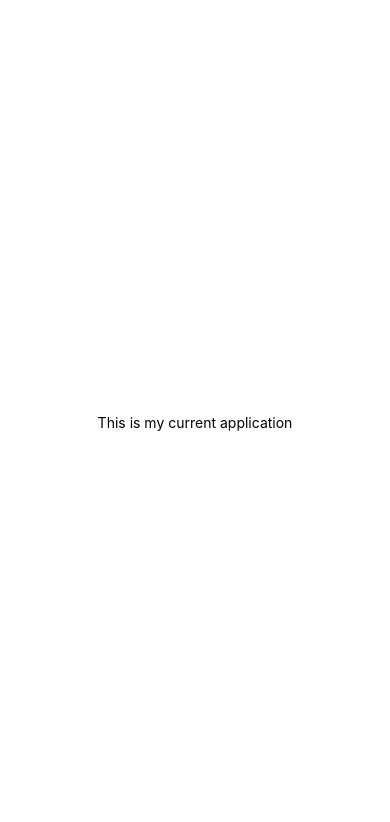
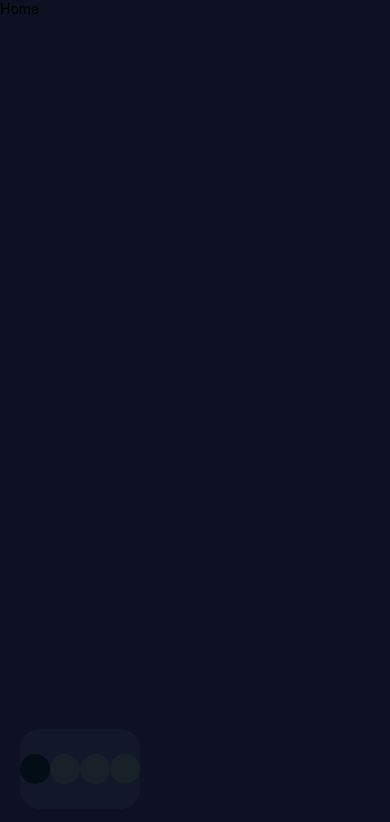
Before and after one commit to draqist/Minx, a React Native app: screen /BottomNavigator in a window 390 px wide. Shown: the top 822 px of the page. Built offline with nearby package versions, Linux system fonts and the light colour scheme.

Commit message:
feat: setup custom bottom naviagtion config and also theme

```diff
--- a/App.tsx
+++ b/App.tsx
@@ -1,13 +1,16 @@
-import { StatusBar } from 'expo-status-bar';
-import { Text, View } from 'react-native';
-import styles from './styles/styles';
+import { NavigationContainer } from '@react-navigation/native';
+
+import { createStackNavigator } from '@react-navigation/stack';
+import BottomNavigator from './utils/BottomNavigator';
+
+const Stack = createStackNavigator();
 
 export default function App() {
-  const {container} = styles;
   return (
-    <View style={container}>
-      <Text>This is my current application</Text>
-      <StatusBar style="auto" />
-    </View>
+    <NavigationContainer>
+      <Stack.Navigator initialRouteName='Home' screenOptions={{headerShown: false}}>
+        <Stack.Screen name="BottomNavigator" component={BottomNavigator} />
+      </Stack.Navigator>
+    </NavigationContainer>
   );
 }
--- a/app.json
+++ b/app.json
@@ -5,7 +5,7 @@
     "version": "1.0.0",
     "orientation": "portrait",
     "icon": "./assets/icon.png",
-    "userInterfaceStyle": "light",
+    "userInterfaceStyle": "automatic",
     "splash": {
       "image": "./assets/splash.png",
       "resizeMode": "contain",
--- /dev/null
+++ b/components/TabComponent.tsx
@@ -0,0 +1,48 @@
+import React from 'react'
+import { Dimensions, Pressable, Text, View } from 'react-native'
+import styles from '../styles/BottomTab'
+
+
+const width = Dimensions.get('window').width
+const TabComponent = ({ state, descriptors, navigation }: any) => {
+  const {container, mainTab,innerTab} = styles
+  return (
+    <View style={container}>
+      {
+        state.routes.map((route: any, index: any) => {
+          const {options} = descriptors[route.key]
+          const label = options.tabBarLabel !== undefined ? options.tabBarLabel : options.title !== undefined ? options.title : route.name
+          const isFocused = state.index === index
+
+          const onPress = () => {
+            const event = navigation.emit({
+              type: 'tabPress',
+              target: route.key,
+              canPreventDefault: true,
+            })
+            if (!isFocused && !event.defaultPrevented) {
+              navigation.navigate(route.name)
+            }
+          }
+          const onLongPress = () => {
+            navigation.emit({
+              type: 'tabLongPress',
+              target: route.key,
+            })
+          }
+          return (
+            <View key={index} style={mainTab}>
+              <Pressable onPress={onPress} onLongPress={onLongPress} style={{ backgroundColor: isFocused ? "#030D16" : "#182028", borderRadius: 20, }}>
+                <View style={innerTab}>
+                  {/* {options.tabBarIcon({focused: isFocused, color: "#fff", size: 20})} */}
+                </View>
+              </Pressable>
+            </View>
+          )
+        })
+        }
+    </View>
+  )
+}
+
+export default TabComponent
--- /dev/null
+++ b/screens/Actors.tsx
@@ -0,0 +1,12 @@
+import { View, Text } from 'react-native'
+import React from 'react'
+
+const Actors = () => {
+  return (
+    <View>
+      <Text>Actors</Text>
+    </View>
+  )
+}
+
+export default Actors
--- /dev/null
+++ b/screens/Home.tsx
@@ -0,0 +1,12 @@
+import { View, Text } from 'react-native'
+import React from 'react'
+
+const Home = () => {
+  return (
+    <View style={{backgroundColor: "#0d1123",height: "100%"}}>
+      <Text>Home</Text>
+    </View>
+  )
+}
+
+export default Home
--- /dev/null
+++ b/screens/Movies.tsx
@@ -0,0 +1,12 @@
+import React from 'react'
+import { Text, View } from 'react-native'
+
+const Movies = () => {
+  return (
+    <View>
+      <Text>Movies</Text>
+    </View>
+  )
+}
+
+export default Movies
--- /dev/null
+++ b/screens/Profile.tsx
@@ -0,0 +1,12 @@
+import React from 'react'
+import { Text, View } from 'react-native'
+
+const Profile = () => {
+  return (
+    <View>
+      <Text>Profile</Text>
+    </View>
+  )
+}
+
+export default Profile
--- /dev/null
+++ b/styles/BottomTab.ts
@@ -0,0 +1,29 @@
+import { Dimensions, StyleSheet } from 'react-native';
+// theme color === #12182A
+const width = Dimensions.get('window').width
+
+export default StyleSheet.create({
+  container: {
+    flexDirection: 'row',
+    position: 'absolute',
+    bottom: 35,
+    backgroundColor: "#12182A",
+    blurRadius: 9,
+    borderRadius: 20,
+    marginHorizontal: width * 0.05
+  },
+  mainTab: {
+    flex: 1,
+    justifyContent: 'center',
+    alignItems: 'center',
+    marginVertical: 10,
+    borderRadius: 1,
+    height: 60,
+  },
+  innerTab: {
+    justifyContent: 'center',
+    alignItems: 'center',
+    flex: 1,
+    padding: 15
+  }
+});
--- a/styles/styles.ts
+++ b/styles/styles.ts
@@ -1,5 +1,5 @@
 import { StyleSheet } from 'react-native';
-
+// theme color === #12182A
 export default StyleSheet.create({
   container: {
     flex: 1,
--- /dev/null
+++ b/utils/BottomNavigator.tsx
@@ -0,0 +1,22 @@
+import { createBottomTabNavigator } from '@react-navigation/bottom-tabs';
+import React from 'react';
+import TabComponent from '../components/TabComponent';
+import Actors from '../screens/Actors';
+import Home from '../screens/Home';
+import Movies from '../screens/Movies';
+import Profile from '../screens/Profile';
+
+const Tab = createBottomTabNavigator();
+
+const BottomNavigator = () => {
+  return (
+    <Tab.Navigator initialRouteName='Home' tabBar={props => <TabComponent {...props} />} screenOptions={{headerShown: false}}>
+      <Tab.Screen name="Home" component={Home} />
+      <Tab.Screen name="Movies" component={Movies} />
+      <Tab.Screen name="Actors" component={Actors} />
+      <Tab.Screen name="Profile" component={Profile} />
+    </Tab.Navigator>
+  )
+}
+
+export default BottomNavigator
```
Also changed, not shown: package.json (+6 -1 lines), 1 other file (tests, documents, lock files or other folders).
